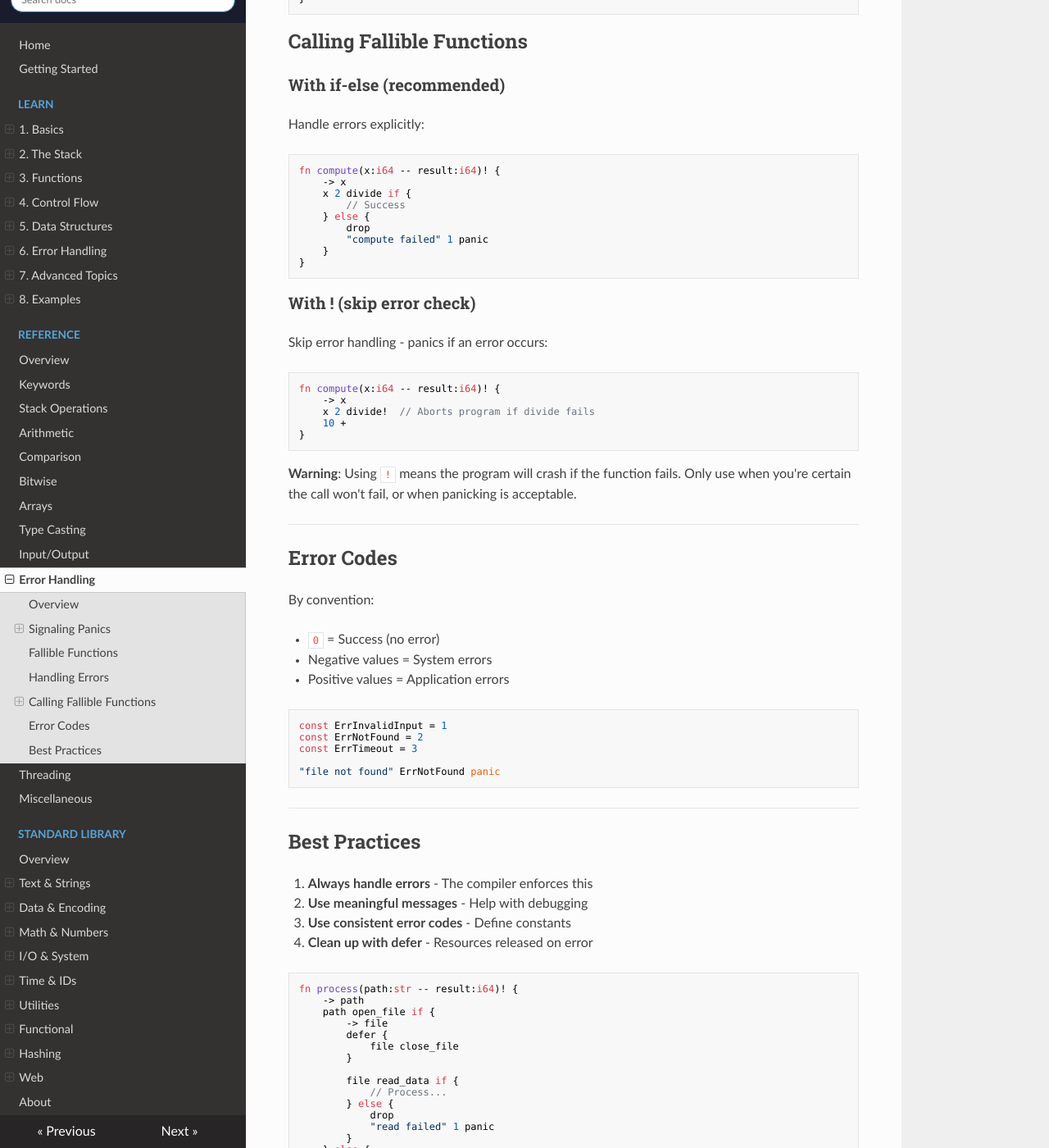
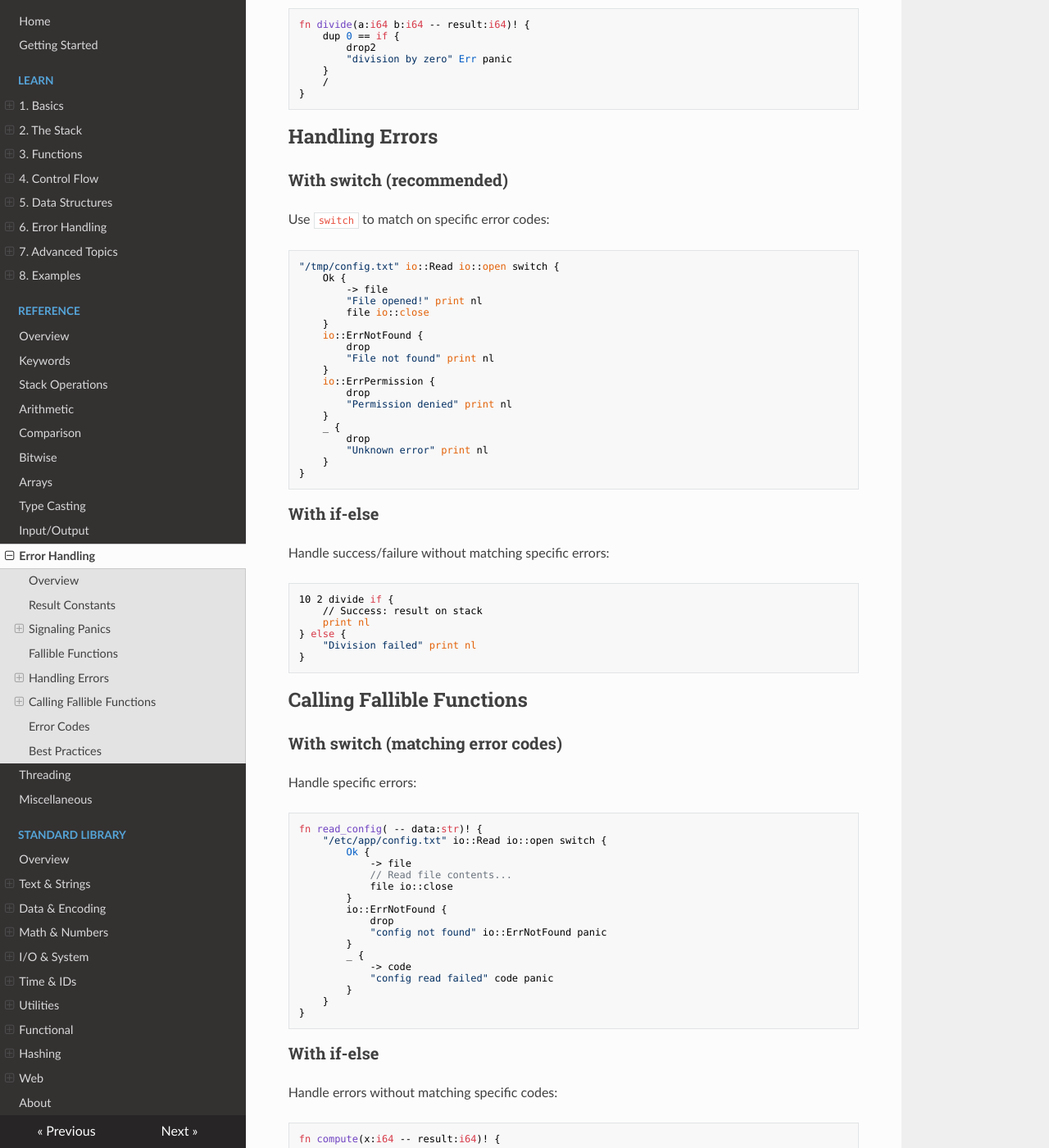
Before and after one commit to quadrate-language/quadrate, an MkDocs documentation site: the page built from docs/docs/docs/reference/errors.md, in a window 1280 px wide and 1400 px high, scrolled down 1153 px. Shown: the whole window at 82% size. Built offline with MkDocs 1.6.1, drawn with Linux system fonts in a browser that asks for light colours; nearby versions of some CDN libraries; some of the changed text lies outside the part shown.

Commit message:
Improve error handling

````diff
--- a/docs/docs/docs/reference/errors.md
+++ b/docs/docs/docs/reference/errors.md
@@ -8,6 +8,23 @@ Built-in operations for error handling.
 |-------------|-----------|-------------|
 | `panic` | `( msg code -- )` | Signal a panic (error) |
 | `err` | `( -- msg code )` | Get error code from last fallible call |
+| `Ok` | `( -- 1 )` | Builtin constant for success |
+| `Err` | `( -- 0 )` | Builtin constant for generic error |
+
+---
+
+## Result Constants
+
+Quadrate provides two builtin constants for result handling:
+
+- `Ok` = 1 (success)
+- `Err` = 0 (generic error)
+
+Each module defines specific error codes starting at 2. For example:
+- `io::ErrNotFound` = 2
+- `io::ErrPermission` = 3
+- `os::ErrNotFound` = 2
+- `str::ErrOutOfBounds` = 2
 
 ---
 
@@ -33,7 +50,7 @@ Functions that can fail are marked with `!` after the signature:
 fn divide(a:i64 b:i64 -- result:i64)! {
 	dup 0 == if {
 		drop2
-		"division by zero" -1 panic
+		"division by zero" Err panic
 	}
 	/
 }
@@ -41,7 +58,35 @@ fn divide(a:i64 b:i64 -- result:i64)! {
 
 ## Handling Errors
 
-Use `if-else` to handle errors from fallible functions:
+### With switch (recommended)
+
+Use `switch` to match on specific error codes:
+
+```qd
+"/tmp/config.txt" io::Read io::open switch {
+	Ok {
+		-> file
+		"File opened!" print nl
+		file io::close
+	}
+	io::ErrNotFound {
+		drop
+		"File not found" print nl
+	}
+	io::ErrPermission {
+		drop
+		"Permission denied" print nl
+	}
+	_ {
+		drop
+		"Unknown error" print nl
+	}
+}
+```
+
+### With if-else
+
+Handle success/failure without matching specific errors:
 
 ```qd
 10 2 divide if {
@@ -54,9 +99,33 @@ Use `if-else` to handle errors from fallible functions:
 
 ## Calling Fallible Functions
 
-### With if-else (recommended)
+### With switch (matching error codes)
 
-Handle errors explicitly:
+Handle specific errors:
+
+```qd
+fn read_config( -- data:str)! {
+	"/etc/app/config.txt" io::Read io::open switch {
+		Ok {
+			-> file
+			// Read file contents...
+			file io::close
+		}
+		io::ErrNotFound {
+			drop
+			"config not found" io::ErrNotFound panic
+		}
+		_ {
+			-> code
+			"config read failed" code panic
+		}
+	}
+}
+```
+
+### With if-else
+
+Handle errors without matching specific codes:
 
 ```qd
 fn compute(x:i64 -- result:i64)! {
@@ -65,7 +134,7 @@ fn compute(x:i64 -- result:i64)! {
 		// Success
 	} else {
 		drop
-		"compute failed" 1 panic
+		"compute failed" Err panic
 	}
 }
 ```
@@ -90,45 +159,61 @@ fn compute(x:i64 -- result:i64)! {
 
 By convention:
 
-- `0` = Success (no error)
-- Negative values = System errors
-- Positive values = Application errors
+- `Ok` (1) = Success
+- `Err` (0) = Generic error
+- Module-specific errors start at 2
+
+Each module defines its own error codes:
 
 ```qd
-const ErrInvalidInput = 1
-const ErrNotFound = 2
-const ErrTimeout = 3
+// io module
+io::ErrNotFound      // 2 - File not found
+io::ErrPermission    // 3 - Permission denied
+io::ErrInvalidHandle // 4 - Invalid file handle
 
-"file not found" ErrNotFound panic
+// os module
+os::ErrNotFound      // 2 - No such file or directory
+os::ErrPermission    // 3 - Permission denied
+os::ErrExists        // 4 - File already exists
+
+// str module
+str::ErrOutOfBounds  // 2 - Index out of bounds
+str::ErrAlloc        // 3 - Memory allocation failed
 ```
 
 ---
 
 ## Best Practices
 
-1. **Always handle errors** - The compiler enforces this
-2. **Use meaningful messages** - Help with debugging
-3. **Use consistent error codes** - Define constants
+1. **Use switch for specific errors** - Match module error codes
+2. **Use if-else for simple cases** - When you don't need specific codes
+3. **Use meaningful messages** - Help with debugging
 4. **Clean up with defer** - Resources released on error
 
 ```qd
 fn process(path:str -- result:i64)! {
 	-> path
-	path open_file if {
-		-> file
-		defer {
-			file close_file
+	path io::Read io::open switch {
+		Ok {
+			-> file
+			defer {
+				file io::close
+			}
+			// Process file...
+			42
 		}
-
-		file read_data if {
-			// Process...
-		} else {
+		io::ErrNotFound {
 			drop
-			"read failed" 1 panic
+			"file not found" io::ErrNotFound panic
 		}
-	} else {
-		drop
-		"open failed" 2 panic
+		io::ErrPermission {
+			drop
+			"permission denied" io::ErrPermission panic
+		}
+		_ {
+			-> code
+			"open failed" code panic
+		}
 	}
 }
 ```
````
Also changed, not shown: docs/docs/docs/stdlib/flag.md (+7 -4 lines), docs/docs/docs/stdlib/io.md (+59 -22 lines), docs/docs/docs/stdlib/os.md (+40 -15 lines), docs/docs/docs/stdlib/str.md (+7 -4 lines), 10 other files.
